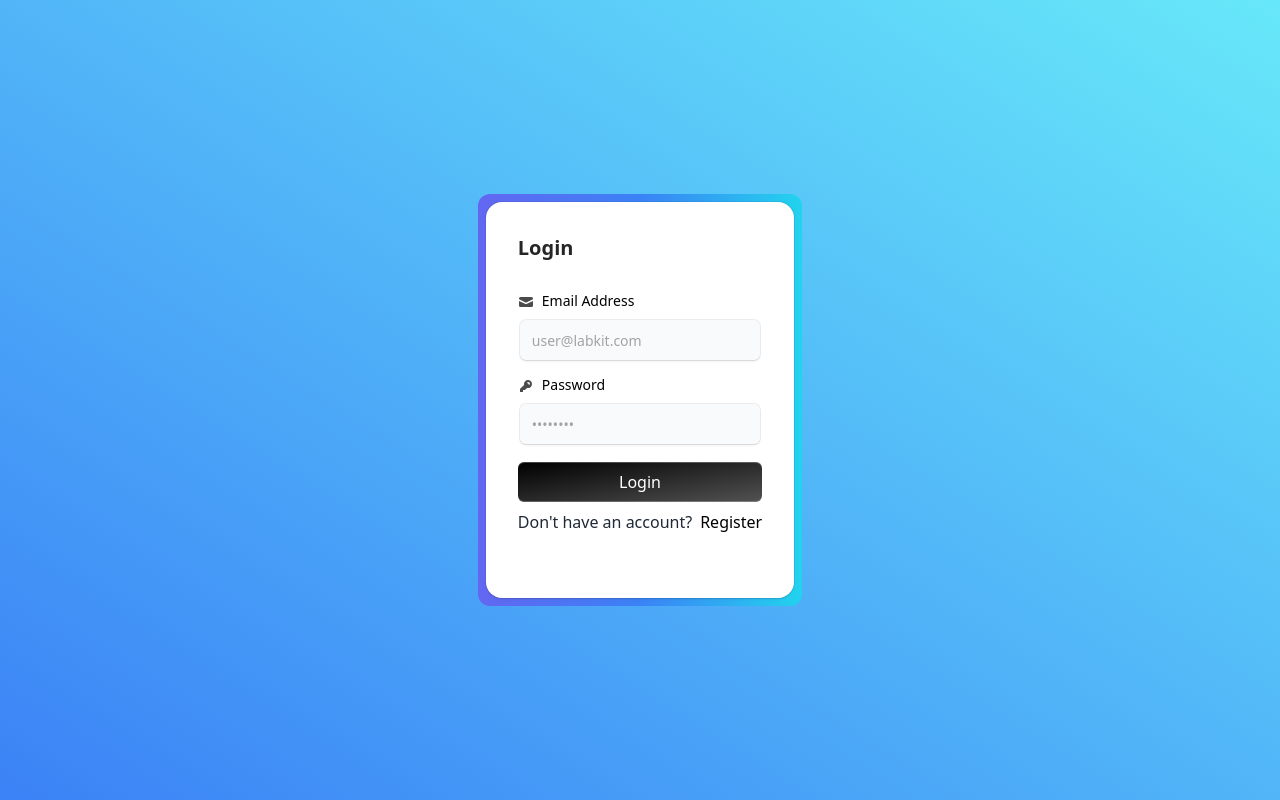
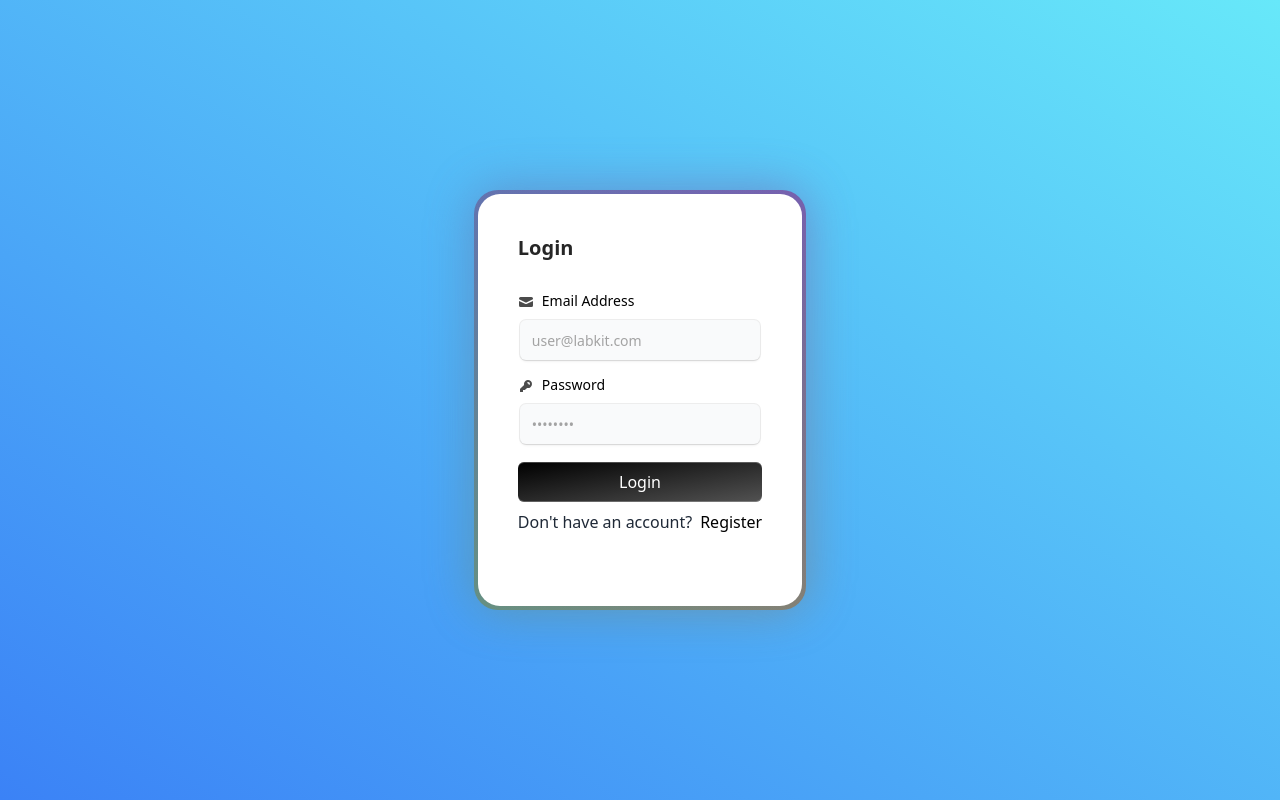
Before and after one commit to CallmeHenry/labkit_deprecated, a React (Vite) app: page /SignIn in a window 1280 px wide. Built offline with nearby package versions, Linux system fonts and the light colour scheme.

Commit message:
update styling to signIn page

```diff
--- a/src/components/Login/Login.jsx
+++ b/src/components/Login/Login.jsx
@@ -40,7 +40,7 @@ export default function Login({ setSelectLoginOrRegister }) {
     }
 
     return (
-        <div className="max-w-md w-full mx-auto rounded-none md:rounded-2xl p-4 md:p-8 shadow-input bg-white dark:bg-black">
+        <div className="rounded-[22px] max-w-sm p-4 sm:p-10 bg-white dark:bg-zinc-900">
             <h2 className="font-bold text-xl text-neutral-800 dark:text-neutral-200">
                 Login
             </h2>
--- a/src/components/Register/Register.jsx
+++ b/src/components/Register/Register.jsx
@@ -32,7 +32,7 @@ export default function Register({ setSelectLoginOrRegister }) {
 
 
     return (
-        <div className="max-w-md w-full mx-auto rounded-none md:rounded-2xl p-4 md:p-8 shadow-input bg-white dark:bg-black">
+        <div className="rounded-[22px] max-w-sm p-4 sm:p-10 bg-white dark:bg-zinc-900">
             <h2 className="font-bold text-xl text-neutral-800 dark:text-neutral-200">
                 Create your account
             </h2>
@@ -70,7 +70,7 @@ export default function Register({ setSelectLoginOrRegister }) {
                 </LabelInputContainer>
 
                 <button
-                    className="bg-gradient-to-br relative group/btn from-black dark:from-zinc-900 dark:to-zinc-900 to-neutral-600 block dark:bg-zinc-800 w-full text-white rounded-md h-10 font-medium shadow-[0px_1px_0px_0px_#ffffff40_inset,0px_-1px_0px_0px_#ffffff40_inset] dark:shadow-[0px_1px_0px_0px_var(--zinc-800)_inset,0px_-1px_0px_0px_var(--zinc-800)_inset]"
+                    className="relative group/btn  bg-gradient-to-r from-indigo-500 via-blue-500 to-cyan-400 w-full text-white rounded-md h-10 font-medium shadow-[0px_1px_0px_0px_#ffffff40_inset,0px_-1px_0px_0px_#ffffff40_inset] dark:shadow-[0px_1px_0px_0px_var(--zinc-800)_inset,0px_-1px_0px_0px_var(--zinc-800)_inset]"
                     type="submit"
                 >
                     Sign up
@@ -91,8 +91,8 @@ export default function Register({ setSelectLoginOrRegister }) {
 const BottomGradient = () => {
     return (
         <>
-            <span className="group-hover/btn:opacity-100 block transition duration-500 opacity-0 absolute h-1 w-full -bottom-px inset-x-0 bg-gradient-to-r from-transparent via-cyan-500 to-transparent" />
-            <span className="group-hover/btn:opacity-100 blur-sm block transition duration-500 opacity-0 absolute h-1 w-1/2 mx-auto -bottom-px inset-x-10 bg-gradient-to-r from-transparent via-indigo-500 to-transparent" />
+            <span className="group-hover/btn:opacity-100 block transition duration-500 opacity-0 absolute h-1 w-full -bottom-px inset-x-0 bg-gradient-to-r from-transparent via-cyan-200 to-transparent" />
+            <span className="group-hover/btn:opacity-100 blur-sm block transition duration-500 opacity-0 absolute h-1 w-1/2 mx-auto -bottom-px inset-x-10 bg-gradient-to-r from-transparent via-indigo-300 to-transparent" />
         </>
     )
 }
--- /dev/null
+++ b/src/components/ui/background-gradient.jsx
@@ -0,0 +1,67 @@
+import { cn } from "../../utils/cn"
+import React from "react"
+import { motion } from "framer-motion"
+
+export const BackgroundGradient = ({
+  children,
+  className,
+  containerClassName,
+  animate = true
+}) => {
+  const variants = {
+    initial: {
+      backgroundPosition: "0 50%"
+    },
+    animate: {
+      backgroundPosition: ["0, 50%", "100% 50%", "0 50%"]
+    }
+  }
+  return (
+    <div className={cn("relative p-[4px] group", containerClassName)}>
+      <motion.div
+        variants={animate ? variants : undefined}
+        initial={animate ? "initial" : undefined}
+        animate={animate ? "animate" : undefined}
+        transition={
+          animate
+            ? {
+                duration: 5,
+                repeat: Infinity,
+                repeatType: "reverse"
+              }
+            : undefined
+        }
+        style={{
+          backgroundSize: animate ? "400% 400%" : undefined
+        }}
+        className={cn(
+          "absolute inset-0 rounded-3xl z-[1] opacity-60 group-hover:opacity-100 blur-xl  transition duration-500 will-change-transform",
+          " bg-[radial-gradient(circle_farthest-side_at_0_100%,#00ccb1,transparent),radial-gradient(circle_farthest-side_at_100%_0,#7b61ff,transparent),radial-gradient(circle_farthest-side_at_100%_100%,#ffc414,transparent),radial-gradient(circle_farthest-side_at_0_0,#1ca0fb,#141316)]"
+        )}
+      />
+      <motion.div
+        variants={animate ? variants : undefined}
+        initial={animate ? "initial" : undefined}
+        animate={animate ? "animate" : undefined}
+        transition={
+          animate
+            ? {
+                duration: 5,
+                repeat: Infinity,
+                repeatType: "reverse"
+              }
+            : undefined
+        }
+        style={{
+          backgroundSize: animate ? "400% 400%" : undefined
+        }}
+        className={cn(
+          "absolute inset-0 rounded-3xl z-[1] will-change-transform",
+          "bg-[radial-gradient(circle_farthest-side_at_0_100%,#00ccb1,transparent),radial-gradient(circle_farthest-side_at_100%_0,#7b61ff,transparent),radial-gradient(circle_farthest-side_at_100%_100%,#ffc414,transparent),radial-gradient(circle_farthest-side_at_0_0,#1ca0fb,#141316)]"
+        )}
+      />
+
+      <div className={cn("relative z-10", className)}>{children}</div>
+    </div>
+  )
+}
--- a/src/pages/SignInPage/SignInPage.jsx
+++ b/src/pages/SignInPage/SignInPage.jsx
@@ -1,7 +1,7 @@
 import { useState } from 'react';
 import Login from '../../components/Login/Login.jsx';
 import Register from '../../components/Register/Register.jsx';
-
+import { BackgroundGradient } from '../../components/ui/background-gradient.jsx';
 
 export default function SignInPage() {
 
@@ -9,11 +9,15 @@ export default function SignInPage() {
 
   return (
     <div id="SignInPage" className="flex flex-col items-center justify-center w-dvw h-dvh bg-gradient-to-tr from-blue-500 to-cyan-300">
-      <div id="form" className="flex flex-col items-center justify-around rounded-xl p-2 bg-gradient-to-r from-indigo-500 via-blue-500 to-cyan-400" >
+      <div id="form" className="flex flex-col items-center justify-around rounded-xl p-2" >
         {selectLoginOrRegister === 'login' ? (
-          <Login setSelectLoginOrRegister={setSelectLoginOrRegister} />
+          <BackgroundGradient >
+            <Login setSelectLoginOrRegister={setSelectLoginOrRegister} />
+          </BackgroundGradient>
         ) : (
-          <Register setSelectLoginOrRegister={setSelectLoginOrRegister}/>
+          <BackgroundGradient>
+            <Register setSelectLoginOrRegister={setSelectLoginOrRegister} />
+          </BackgroundGradient>
         )}
       </div>
     </div>
```
